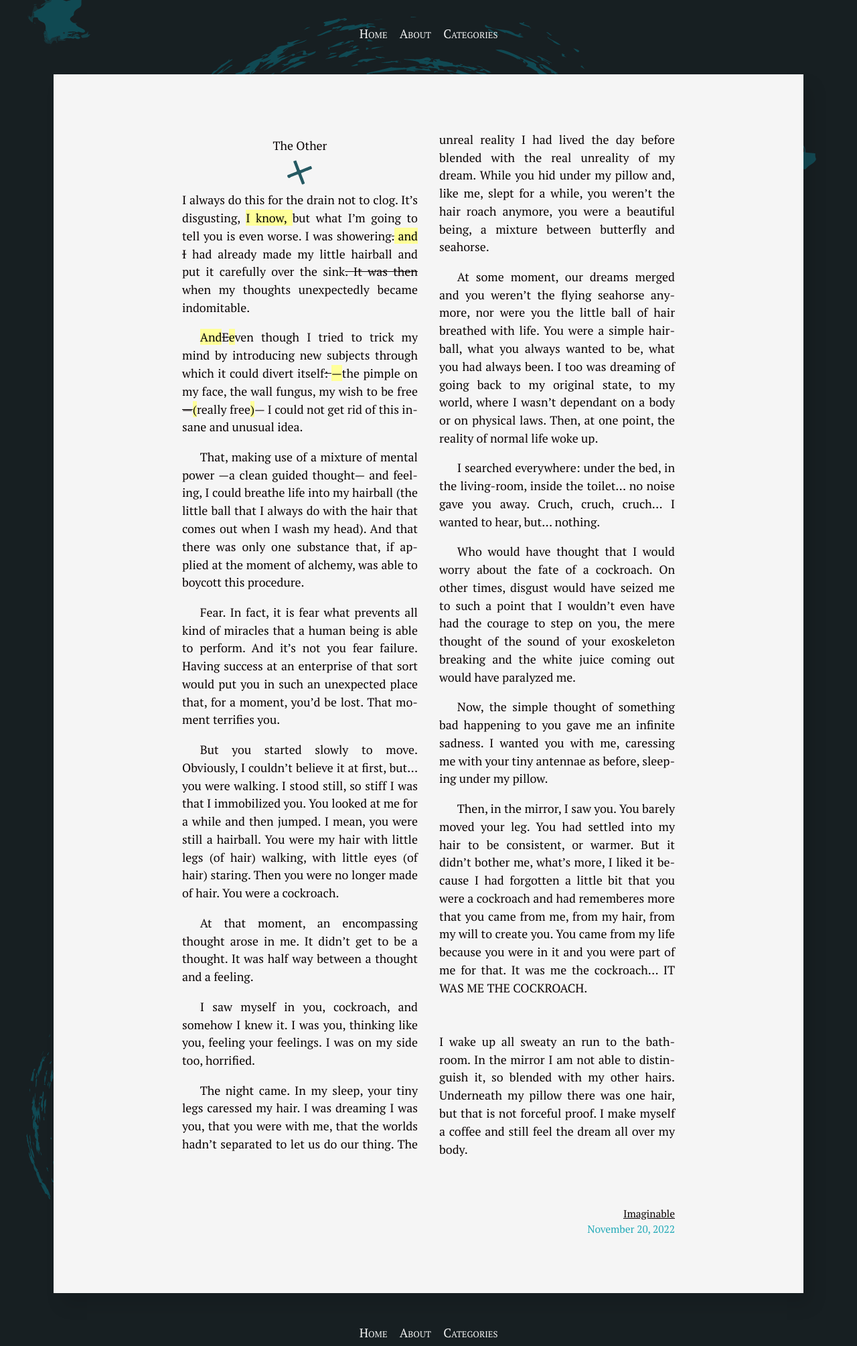
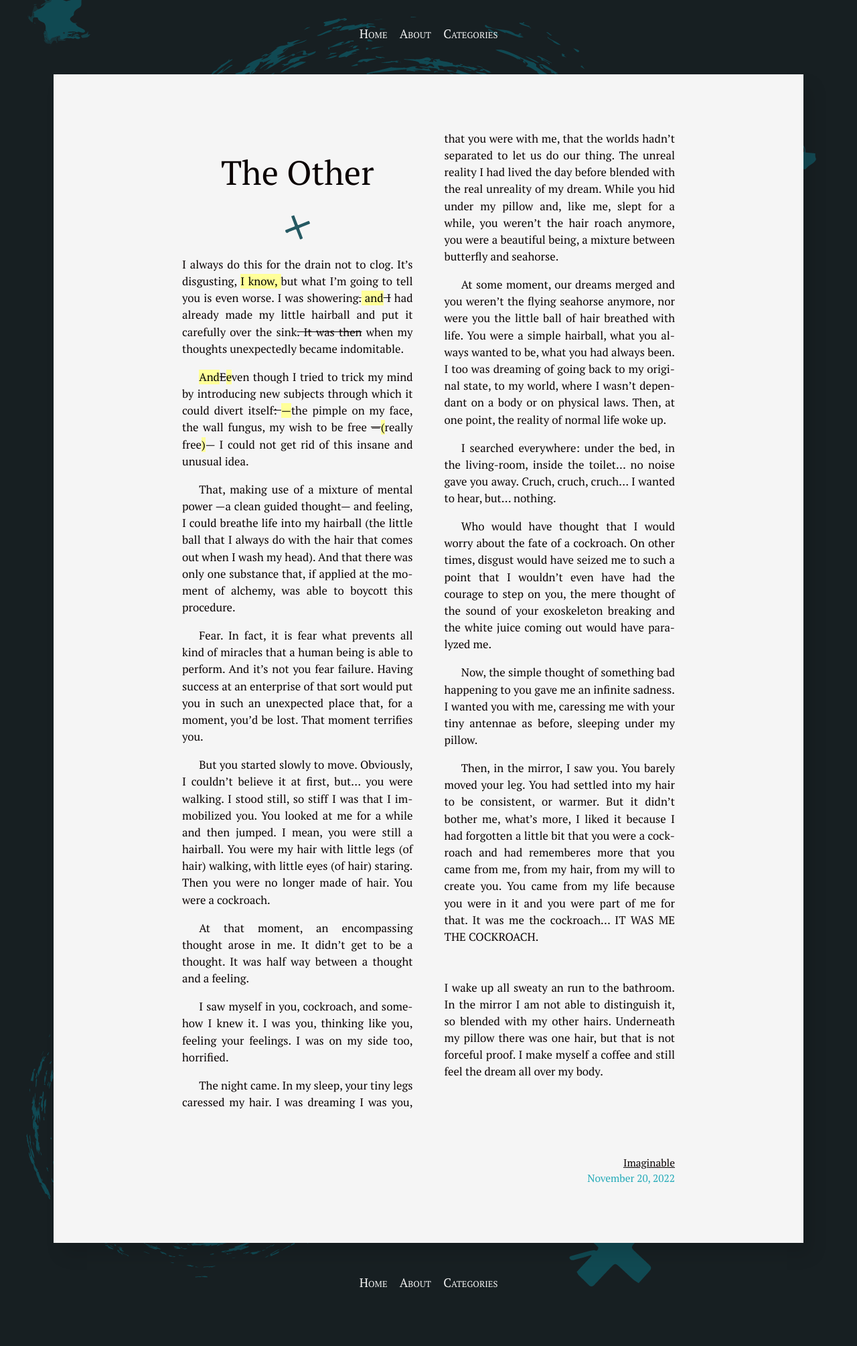
Before and after one commit to silvialohrmann/editorial, a Jekyll site: the page built from _posts/2022-11-20-the-other.md, in a window 1280 px wide. Shown: the whole page at 67% size. Built offline with Jekyll 4.4.1, drawn with Linux system fonts in a browser that asks for light colours; after the commit the page ends 1934 px from its top, so only the background shows below that.

Commit message:
Update _base.scss

```diff
--- a/_sass/_base.scss
+++ b/_sass/_base.scss
@@ -203,13 +203,11 @@
   -webkit-columns: 2 250px;
      -moz-columns: 2 250px;
           columns: 2 250px;
-  -webkit-column-gap: 1.8em;
-     -moz-column-gap: 1.8em;
-          column-gap: 1.8em;
-            font-size: 85%;
+  -webkit-column-gap: 2.8em;
+     -moz-column-gap: 2.8em;
+          column-gap: 2.8em;
+            font-size: 80%;
 }
 .two-column h1 {
-  font-size: 2em;
   text-align:center;
-  font-size: 100%;
 }
```
